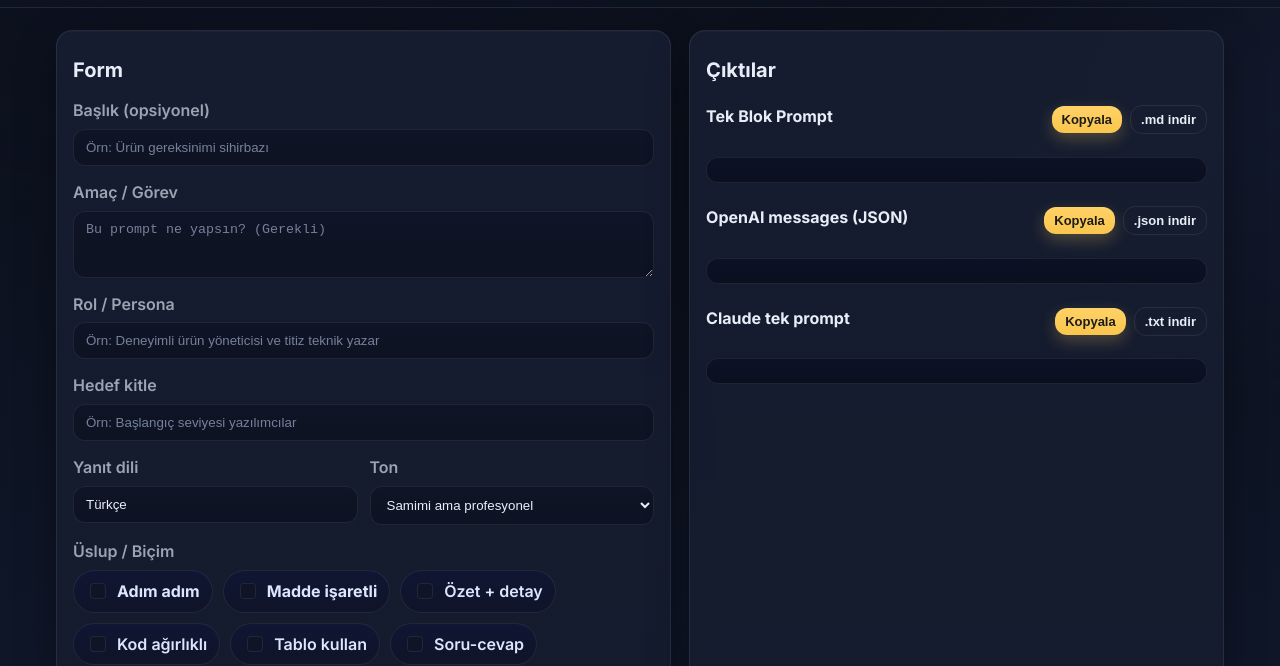
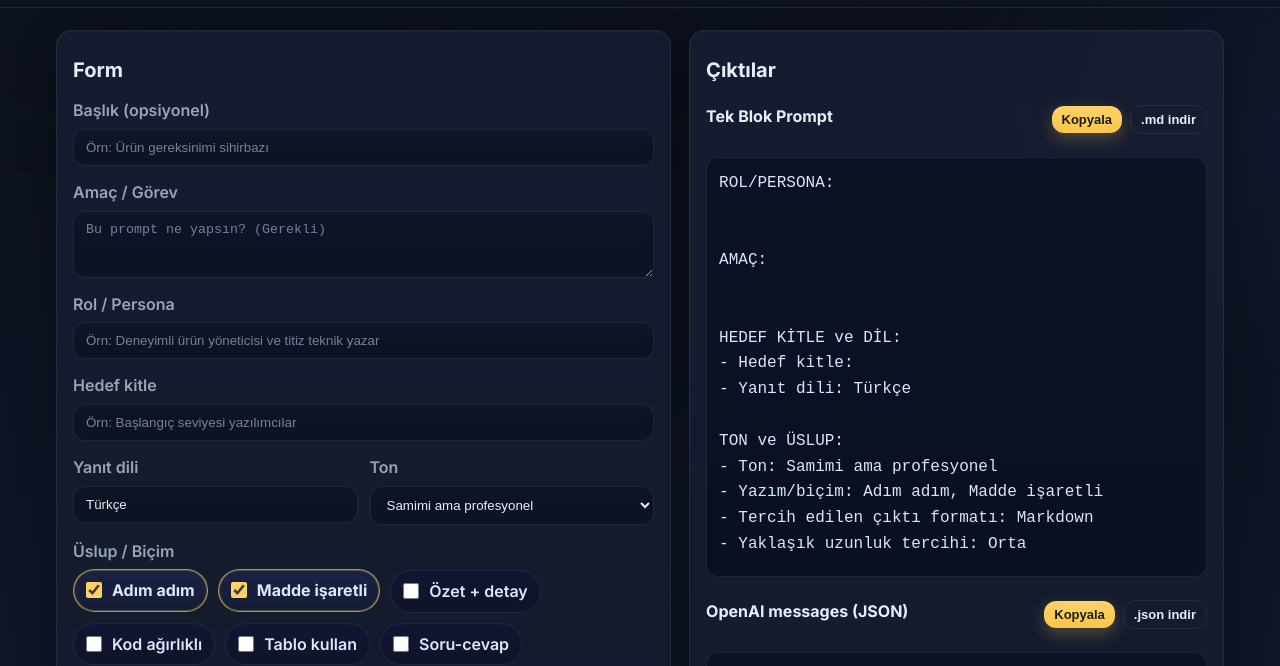
Before and after one commit to username23487/prompt_wizard, a plain HTML site: page index.html in a window 1280 px wide. Shown: the part 55-721 px from the top of the page. Drawn offline with Linux system fonts and the light colour scheme.

```diff
--- a/index.html
+++ b/index.html
@@ -15,7 +15,7 @@
   <link rel="preconnect" href="https://fonts.gstatic.com" crossorigin>
   <link href="https://fonts.googleapis.com/css2?family=Inter:wght@400;600;700&display=swap" rel="stylesheet">
 
-  <!-- CSS (inline, bu yüzden metin olarak görünmez) -->
+  <!-- CSS (inline) -->
   <style>
     :root{
       --bg-1:#0b0f19; --bg-2:#0f172a; --card:#121a2a; --card-2:#121e36;
@@ -76,6 +76,7 @@
       box-shadow:0 0 0 3px rgba(255,209,102,.18);
     }
 
+    /* Chips */
     .chips{display:flex; flex-wrap:wrap; gap:10px}
     .chips label{
       display:flex; align-items:center; gap:8px;
@@ -84,8 +85,20 @@
       cursor:pointer; user-select:none; color:#dbe6ff;
       transition:transform .12s ease, border-color .2s, background .2s;
     }
-    .chips input{appearance:none; width:16px; height:16px; border:1px solid var(--border); border-radius:4px; background:#0f1426}
-    .chips input:checked + span{font-weight:700}
+    /* Checkbox görünümü ve renk */
+    .chips input{
+      appearance:auto; width:16px; height:16px; margin:0 2px 0 0;
+      accent-color: var(--primary);
+    }
+    /* Seçilince görsel vurgular */
+    .chips label.active{
+      border-color: rgba(255,209,102,.65);
+      background: linear-gradient(180deg, #1a2244, #151c34);
+      box-shadow: inset 0 0 0 1px rgba(255,209,102,.25);
+      transform: translateY(-1px);
+    }
+    .chips input:checked + span{ font-weight:700 }
+
     .switch{display:flex; align-items:center; gap:10px; cursor:pointer; color:#dbe6ff}
     .switch input{width:18px; height:18px; accent-color:var(--primary)}
 
@@ -136,6 +149,7 @@
 <body>
   <header class="site-header">
     <div class="brand">
+      <!-- İstersen emoji yerine logo kullan: <img src="assets/eggapps-logo.svg" alt="Eggapps" class="logo-img" /> -->
       <span class="logo-emoji">🥚</span>
       <h1>Eggapps Prompt Sihirbazı</h1>
     </div>
@@ -192,9 +206,9 @@
 
           <div class="field">
             <label>Üslup / Biçim</label>
-            <div class="chips">
-              <label><input type="checkbox" name="style" value="Adım adım" checked><span>Adım adım</span></label>
-              <label><input type="checkbox" name="style" value="Madde işaretli" checked><span>Madde işaretli</span></label>
+            <div class="chips" id="chips-style">
+              <label><input type="checkbox" name="style" value="Adım adım"><span>Adım adım</span></label>
+              <label><input type="checkbox" name="style" value="Madde işaretli"><span>Madde işaretli</span></label>
               <label><input type="checkbox" name="style" value="Özet + detay"><span>Özet + detay</span></label>
               <label><input type="checkbox" name="style" value="Kod ağırlıklı"><span>Kod ağırlıklı</span></label>
               <label><input type="checkbox" name="style" value="Tablo kullan"><span>Tablo kullan</span></label>
@@ -372,44 +386,42 @@
 
   <!-- JS (inline) -->
   <script>
-    const TONES=["Samimi ama profesyonel","Resmi","Nötr","Öğretici","Cesaretlendirici","Mizahi (dozunda)","Kısa ve net","Akademik","Hikâye anlatımı odaklı"];
-    const STYLES=["Adım adım","Madde işaretli","Özet + detay","Kod ağırlıklı","Tablo kullan","Soru-cevap","Örnek odaklı"];
     const q=(s)=>document.querySelector(s);
     function val(id){ return document.getElementById(id).value.trim(); }
     function checked(name){ return Array.from(document.querySelectorAll('input[name="'+name+'"]:checked')).map(x=>x.value); }
-    function linesToList(t){ return t.split("\\n").map(s=>s.trim()).filter(Boolean); }
+    function lines(t){ return t ? t.split("\n").map(s=>s.trim()).filter(Boolean) : []; }
     function defaultQC(){ return ["Yanıt hedef kitleye uygun mu?","Talep edilen biçim ve uzunlukta mı?","Varsayımlar belirtilmiş ve belirsizlikler sorulmuş mu?","Somut, uygulanabilir çıktı içeriyor mu?"]; }
 
     function toSingleBlock(r){
       const parts=[];
       if(r.title) parts.push("# "+r.title);
-      parts.push("ROL/PERSONA:\\n"+r.role_persona);
-      parts.push("AMAÇ:\\n"+r.objective);
-      parts.push("HEDEF KİTLE ve DİL:\\n- Hedef kitle: "+r.audience+"\\n- Yanıt dili: "+r.language);
+      parts.push("ROL/PERSONA:\n"+r.role_persona);
+      parts.push("AMAÇ:\n"+r.objective);
+      parts.push("HEDEF KİTLE ve DİL:\n- Hedef kitle: "+r.audience+"\n- Yanıt dili: "+r.language);
       const styleStr=r.style.length?r.style.join(", "):"Uygun gördüğün biçim";
-      parts.push("TON ve ÜSLUP:\\n- Ton: "+r.tone+"\\n- Yazım/biçim: "+styleStr+"\\n- Tercih edilen çıktı formatı: "+r.output_format+"\\n- Yaklaşık uzunluk tercihi: "+r.length_pref);
-      if(r.tools.length) parts.push("ARAÇLAR/KABİLİYETLER:\\n"+r.tools.join(", "));
-      if(r.context) parts.push("BAĞLAM/BİLGİ:\\n"+r.context);
-      if(r.input_data) parts.push("GİRDİ/VERİ:\\n"+r.input_data);
+      parts.push("TON ve ÜSLUP:\n- Ton: "+r.tone+"\n- Yazım/biçim: "+styleStr+"\n- Tercih edilen çıktı formatı: "+r.output_format+"\n- Yaklaşık uzunluk tercihi: "+r.length_pref);
+      if(r.tools.length) parts.push("ARAÇLAR/KABİLİYETLER:\n"+r.tools.join(", "));
+      if(r.context) parts.push("BAĞLAM/BİLGİ:\n"+r.context);
+      if(r.input_data) parts.push("GİRDİ/VERİ:\n"+r.input_data);
       const proc=[];
       if(r.ask_clar) proc.push("Eğer görev/bağlam belirsizse önce en fazla 3 netleştirici soru sor.");
       if(r.include_reasoning) proc.push("Problemi çözmeden önce kısa bir plan yap ve çözümde adım adım ilerle.");
       else proc.push("Gerekmedikçe içsel akıl yürütmeyi gösterme; nihai sonucu açık ve somut ver.");
       proc.push("Yanıtta gereksiz tekrar ve dolgu yapma; öz ve eyleme dönük ol.");
-      parts.push("SÜREÇ/ÇALIŞMA BİÇİMİ:\\n- "+proc.join("\\n- "));
-      if(r.references_required) parts.push("KAYNAK/KAYNAKÇA:\\n"+(r.references_style||"Bağlantı (URL) ver, kaynağın güvenilirliğini belirt"));
-      if(r.constraints.length) parts.push("KISITLAR/KURALLAR:\\n- "+r.constraints.join("\\n- "));
-      if(r.do_not_list.length) parts.push("YAPMA/KAÇIN:\\n- "+r.do_not_list.join("\\n- "));
-      if(r.explicit_format_instructions) parts.push("ÇIKTI BİÇİM TALİMATLARI:\\n"+r.explicit_format_instructions);
+      parts.push("SÜREÇ/ÇALIŞMA BİÇİMİ:\n- "+proc.join("\n- "));
+      if(r.references_required) parts.push("KAYNAK/KAYNAKÇA:\n"+(r.references_style||"Bağlantı (URL) ver, kaynağın güvenilirliğini belirt"));
+      if(r.constraints.length) parts.push("KISITLAR/KURALLAR:\n- "+r.constraints.join("\n- "));
+      if(r.do_not_list.length) parts.push("YAPMA/KAÇIN:\n- "+r.do_not_list.join("\n- "));
+      if(r.explicit_format_instructions) parts.push("ÇIKTI BİÇİM TALİMATLARI:\n"+r.explicit_format_instructions);
       if(r.examples.length){
-        const ex=r.examples.map((e,i)=>"ÖRNEK "+(i+1)+" - GİRİŞ:\\n"+e.input_text+"\\nÖRNEK "+(i+1)+" - ÇIKIŞ:\\n"+e.output_text);
-        parts.push("FEW-SHOT ÖRNEKLER:\\n"+ex.join("\\n\\n"));
+        const ex=r.examples.map((e,i)=>"ÖRNEK "+(i+1)+" - GİRİŞ:\n"+e.input_text+"\nÖRNEK "+(i+1)+" - ÇIKIŞ:\n"+e.output_text);
+        parts.push("FEW-SHOT ÖRNEKLER:\n"+ex.join("\n\n"));
       }
       const qc=r.quality_checklist.length?r.quality_checklist:defaultQC();
-      parts.push("KABUL KRİTERLERİ (yanıtın sağlaması gerekenler):\\n- "+(r.acceptance_criteria.length?r.acceptance_criteria.join("\\n- "):"—"));
-      parts.push("KALİTE KONTROL — Göndermeden önce kontrol et:\\n- "+qc.join("\\n- "));
-      if(r.additional_instructions) parts.push("EK TALİMATLAR:\\n"+r.additional_instructions);
-      return parts.join("\\n\\n");
+      parts.push("KABUL KRİTERLERİ (yanıtın sağlaması gerekenler):\n- "+(r.acceptance_criteria.length?r.acceptance_criteria.join("\n- "):"—"));
+      parts.push("KALİTE KONTROL — Göndermeden önce kontrol et:\n- "+qc.join("\n- "));
+      if(r.additional_instructions) parts.push("EK TALİMATLAR:\n"+r.additional_instructions);
+      return parts.join("\n\n");
     }
 
     function toOpenAIMessages(r){
@@ -421,52 +433,52 @@
       const styleStr=r.style.length?r.style.join(", "):"Uygun gördüğün biçim";
       systemLines.push("Üslup: "+styleStr);
       if(r.tools.length) systemLines.push("Araçlar/kabiliyetler: "+r.tools.join(", "));
-      if(r.constraints.length) systemLines.push("Kurallar:\\n- "+r.constraints.join("\\n- "));
-      if(r.do_not_list.length) systemLines.push("Kaçın:\\n- "+r.do_not_list.join("\\n- "));
+      if(r.constraints.length) systemLines.push("Kurallar:\n- "+r.constraints.join("\n- "));
+      if(r.do_not_list.length) systemLines.push("Kaçın:\n- "+r.do_not_list.join("\n- "));
       if(r.references_required) systemLines.push("Kaynakça politikası: "+(r.references_style||"Bağlantı (URL) ver, kaynağın güvenilirliğini belirt"));
       if(r.additional_instructions) systemLines.push("Ek talimatlar: "+r.additional_instructions);
 
       const userLines=[];
       userLines.push("Amaç/Görev: "+r.objective);
-      if(r.context) userLines.push("Bağlam:\\n"+r.context);
-      if(r.input_data) userLines.push("Girdi/Veri:\\n"+r.input_data);
+      if(r.context) userLines.push("Bağlam:\n"+r.context);
+      if(r.input_data) userLines.push("Girdi/Veri:\n"+r.input_data);
       if(r.ask_clar) userLines.push("Belirsizse önce en fazla 3 netleştirici soru sor.");
       if(r.include_reasoning) userLines.push("Planını kısaca yap ve adım adım ilerle.");
       else userLines.push("Gerekmedikçe içsel akıl yürütmeyi gösterme; net sonuca odaklan.");
       userLines.push("Çıktı formatı: "+r.output_format+". Uzunluk: "+r.length_pref+".");
-      if(r.explicit_format_instructions) userLines.push("Çıktı biçim talimatları:\\n"+r.explicit_format_instructions);
-      if(r.acceptance_criteria.length) userLines.push("Kabul kriterleri:\\n- "+r.acceptance_criteria.join("\\n- "));
+      if(r.explicit_format_instructions) userLines.push("Çıktı biçim talimatları:\n"+r.explicit_format_instructions);
+      if(r.acceptance_criteria.length) userLines.push("Kabul kriterleri:\n- "+r.acceptance_criteria.join("\n- "));
       if(r.examples.length){
-        const ex=r.examples.map((e,i)=>"[Örnek "+(i+1)+" — Girdi]\\n"+e.input_text+"\\n[Örnek "+(i+1)+" — Çıktı]\\n"+e.output_text);
-        userLines.push("Örnekler:\\n"+ex.join("\\n\\n"));
+        const ex=r.examples.map((e,i)=>"[Örnek "+(i+1)+" — Girdi]\n"+e.input_text+"\n[Örnek "+(i+1)+" — Çıktı]\n"+e.output_text);
+        userLines.push("Örnekler:\n"+ex.join("\n\n"));
       }
-      return [{role:"system",content:systemLines.join("\\n")},{role:"user",content:userLines.join("\\n\\n")}];
+      return [{role:"system",content:systemLines.join("\n")},{role:"user",content:userLines.join("\n\n")}];
     }
 
     function toClaudePrompt(r){
       const styleStr=r.style.length?r.style.join(", "):"Uygun gördüğün biçim";
       let header=`You are: ${r.role_persona}\nAudience: ${r.audience}\nLanguage: ${r.language}\nTone: ${r.tone}\nStyle: ${styleStr}\n`;
       let rules="";
-      if(r.constraints.length) rules+="Rules:\n- "+r.constraints.join("\n- ")+"\\n";
-      if(r.do_not_list.length) rules+="Avoid:\n- "+r.do_not_list.join("\n- ")+"\\n";
-      if(r.references_required) rules+=`References: ${r.references_style||"Provide URLs and mention source credibility"}\\n`;
+      if(r.constraints.length) rules+="Rules:\n- "+r.constraints.join("\n- ")+"\n";
+      if(r.do_not_list.length) rules+="Avoid:\n- "+r.do_not_list.join("\n- ")+"\n";
+      if(r.references_required) rules+=`References: ${r.references_style||"Provide URLs and mention source credibility"}\n`;
       const proc=[];
       if(r.ask_clar) proc.push("If unclear, ask up to 3 clarifying questions first.");
       if(r.include_reasoning) proc.push("Plan briefly and proceed step-by-step.");
       else proc.push("Do not expose chain-of-thought; provide final answers.");
       proc.push("Output format: "+r.output_format+", Length: "+r.length_pref+".");
-      if(r.explicit_format_instructions) proc.push("Formatting Instructions:\\n"+r.explicit_format_instructions);
+      if(r.explicit_format_instructions) proc.push("Formatting Instructions:\n"+r.explicit_format_instructions);
 
-      let body=`Objective:\\n${r.objective}\\n\\n`;
-      if(r.context) body+=`Context:\\n${r.context}\\n\\n`;
-      if(r.input_data) body+=`Input Data:\\n${r.input_data}\\n\\n`;
+      let body=`Objective:\n${r.objective}\n\n`;
+      if(r.context) body+=`Context:\n${r.context}\n\n`;
+      if(r.input_data) body+=`Input Data:\n${r.input_data}\n\n`;
       if(r.examples.length){
-        const ex=r.examples.map((e,i)=>`Example ${i+1} — Input:\\n${e.input_text}\\nExample ${i+1} — Output:\\n${e.output_text}`);
-        body+="Few-shot Examples:\\n"+ex.join("\\n\\n")+"\\n\\n";
+        const ex=r.examples.map((e,i)=>`Example ${i+1} — Input:\n${e.input_text}\nExample ${i+1} — Output:\n${e.output_text}`);
+        body+="Few-shot Examples:\n"+ex.join("\n\n")+"\n\n";
       }
       const qc=r.quality_checklist?.length?r.quality_checklist:["Meets format and length","Suited to audience","Concrete and actionable"];
-      body+="Quality Checklist (self-check before finalizing):\\n- "+qc.join("\\n- ")+"\\n";
-      return header+rules+proc.join("\\n")+"\\n\\n"+body;
+      body+="Quality Checklist (self-check before finalizing):\n- "+qc.join("\n- ")+"\n";
+      return header+rules+proc.join("\n")+"\n\n"+body;
     }
 
     function collectRecipe(){
@@ -482,16 +494,16 @@
         length_pref: document.getElementById("length_pref").value,
         ask_clar: document.getElementById("ask_clar").checked,
         include_reasoning: document.getElementById("include_reasoning").checked,
-        constraints: (val("constraints")?val("constraints").split("\\n").map(s=>s.trim()).filter(Boolean):[]),
-        do_not_list: (val("do_not_list")?val("do_not_list").split("\\n").map(s=>s.trim()).filter(Boolean):[]),
+        constraints: lines(val("constraints")),
+        do_not_list: lines(val("do_not_list")),
         references_required: document.getElementById("references_required").checked,
         references_style: val("references_style"),
         tools: checked("tools"),
         context: val("context"),
         input_data: val("input_data"),
         explicit_format_instructions: val("explicit_format_instructions"),
-        acceptance_criteria: (val("acceptance_criteria")?val("acceptance_criteria").split("\\n").map(s=>s.trim()).filter(Boolean):[]),
-        quality_checklist: (val("quality_checklist")?val("quality_checklist").split("\\n").map(s=>s.trim()).filter(Boolean):[]),
+        acceptance_criteria: lines(val("acceptance_criteria")),
+        quality_checklist: lines(val("quality_checklist")),
         examples: Array.from(document.querySelectorAll(".example")).map(box=>({
           input_text: box.querySelector(".example-input").value.trim(),
           output_text: box.querySelector(".example-output").value.trim()
@@ -504,12 +516,21 @@
     function setCode(sel,text){ const el=q(sel); if(el) el.textContent=text; }
     function setStatus(msg){ const s=document.getElementById("status"); s.textContent=msg; if(!msg) return; setTimeout(()=>{s.textContent=""},2000); }
 
+    function updateChipActive(){
+      document.querySelectorAll(".chips label").forEach(lbl=>{
+        const inp=lbl.querySelector("input[type=checkbox]");
+        if(!inp) return;
+        lbl.classList.toggle("active", inp.checked);
+      });
+    }
+
     function render(){
       const r=collectRecipe();
       setCode("#single-block-output", toSingleBlock(r));
       setCode("#openai-json-output", JSON.stringify(toOpenAIMessages(r), null, 2));
       setCode("#claude-output", toClaudePrompt(r));
       localStorage.setItem("promptWizardState", JSON.stringify(r));
+      updateChipActive();
       setStatus("Önizleme güncellendi ✔");
     }
 
@@ -543,13 +564,13 @@
     function downloadFrom(selector, ext){
       const text=document.querySelector(selector).textContent;
       const nameBase=(document.getElementById("title").value || document.getElementById("objective").value || "prompt")
-        .toLowerCase().replace(/[^a-z0-9ğüşöçıİĞÜŞÖÇ\\s-]/gi,"").replace(/\\s+/g,"-").slice(0,60) || "prompt";
+        .toLowerCase().replace(/[^a-z0-9ğüşöçıİĞÜŞÖÇ\s-]/gi,"").replace(/\s+/g,"-").slice(0,60) || "prompt";
       const ts=new Date().toISOString().replace(/[-:T]/g,"").slice(0,15);
-      const fileName=\`\${nameBase}_\${ts}.\${ext}\`;
+      const fileName=`${nameBase}_${ts}.${ext}`;
       const blob=new Blob([text],{type:"text/plain;charset=utf-8"});
       const a=document.createElement("a"); a.href=URL.createObjectURL(blob); a.download=fileName;
       document.body.appendChild(a); a.click(); a.remove(); URL.revokeObjectURL(a.href);
-      setStatus(\`\${fileName} indirildi ✔\`);
+      setStatus(`${fileName} indirildi ✔`);
     }
     function resetForm(){
       document.getElementById("wizard-form").reset();
@@ -558,7 +579,7 @@
       render();
     }
 
-    // Events
+    // Eventler
     document.addEventListener("click",(e)=>{
       const btn=e.target.closest("[data-copy]");
       if(btn) copyFrom(btn.getAttribute("data-copy"));
@@ -568,6 +589,14 @@
     document.getElementById("generate").addEventListener("click", render);
     document.getElementById("reset").addEventListener("click", resetForm);
     document.getElementById("add-example").addEventListener("click", ()=> addExample());
+
+    // Form değiştikçe otomatik render + chip highlight
+    document.addEventListener("input",(e)=>{
+      if(e.target.matches("input, textarea, select")){ updateChipActive(); render(); }
+    });
+    document.addEventListener("change",(e)=>{
+      if(e.target.matches("input, textarea, select")){ updateChipActive(); render(); }
+    });
 
     // Auto-load state
     (function init(){
@@ -580,28 +609,36 @@
           set("audience", r.audience); set("language", r.language);
           document.getElementById("tone").value=r.tone || "Samimi ama profesyonel";
           (r.style||[]).forEach(s=>{
-            const cbs=[...document.querySelectorAll('input[name="style"]')]; const cb=cbs.find(x=>x.value===s); if(cb) cb.checked=true;
+            const cbs=[...document.querySelectorAll('input[name="style"]')];
+            const cb=cbs.find(x=>x.value===s); if(cb) cb.checked=true;
           });
           document.getElementById("output_format").value=r.output_format || "Markdown";
           document.getElementById("length_pref").value=r.length_pref || "Orta";
           document.getElementById("ask_clar").checked=!!r.ask_clar;
           document.getElementById("include_reasoning").checked=!!r.include_reasoning;
-          set("constraints", (r.constraints||[]).join("\\n"));
-          set("do_not_list", (r.do_not_list||[]).join("\\n"));
+          set("constraints", (r.constraints||[]).join("\n"));
+          set("do_not_list", (r.do_not_list||[]).join("\n"));
           document.getElementById("references_required").checked=!!r.references_required;
           set("references_style", r.references_style);
           (r.tools||[]).forEach(t=>{
-            const cbs=[...document.querySelectorAll('input[name="tools"]')]; const cb=cbs.find(x=>x.value===t); if(cb) cb.checked=true;
+            const cbs=[...document.querySelectorAll('input[name="tools"]')];
+            const cb=cbs.find(x=>x.value===t); if(cb) cb.checked=true;
           });
           set("context", r.context); set("input_data", r.input_data);
           set("explicit_format_instructions", r.explicit_format_instructions);
-          set("acceptance_criteria", (r.acceptance_criteria||[]).join("\\n"));
-          set("quality_checklist", (r.quality_checklist||[]).join("\\n"));
+          set("acceptance_criteria", (r.acceptance_criteria||[]).join("\n"));
+          set("quality_checklist", (r.quality_checklist||[]).join("\n"));
           (r.examples||[]).forEach(e=> addExample(e.input_text, e.output_text));
           set("additional_instructions", r.additional_instructions);
           document.getElementById("target_platform").value=r.target_platform || "Genel";
         }
       }catch(e){ console.warn("State load failed", e); }
+      // Varsayılan iki stil seçili gelsin
+      const defaults=["Adım adım","Madde işaretli"];
+      document.querySelectorAll('input[name="style"]').forEach(inp=>{
+        if(defaults.includes(inp.value)) inp.checked = (inp.checked || true);
+      });
+      updateChipActive();
       render();
     })();
   </script>
```
